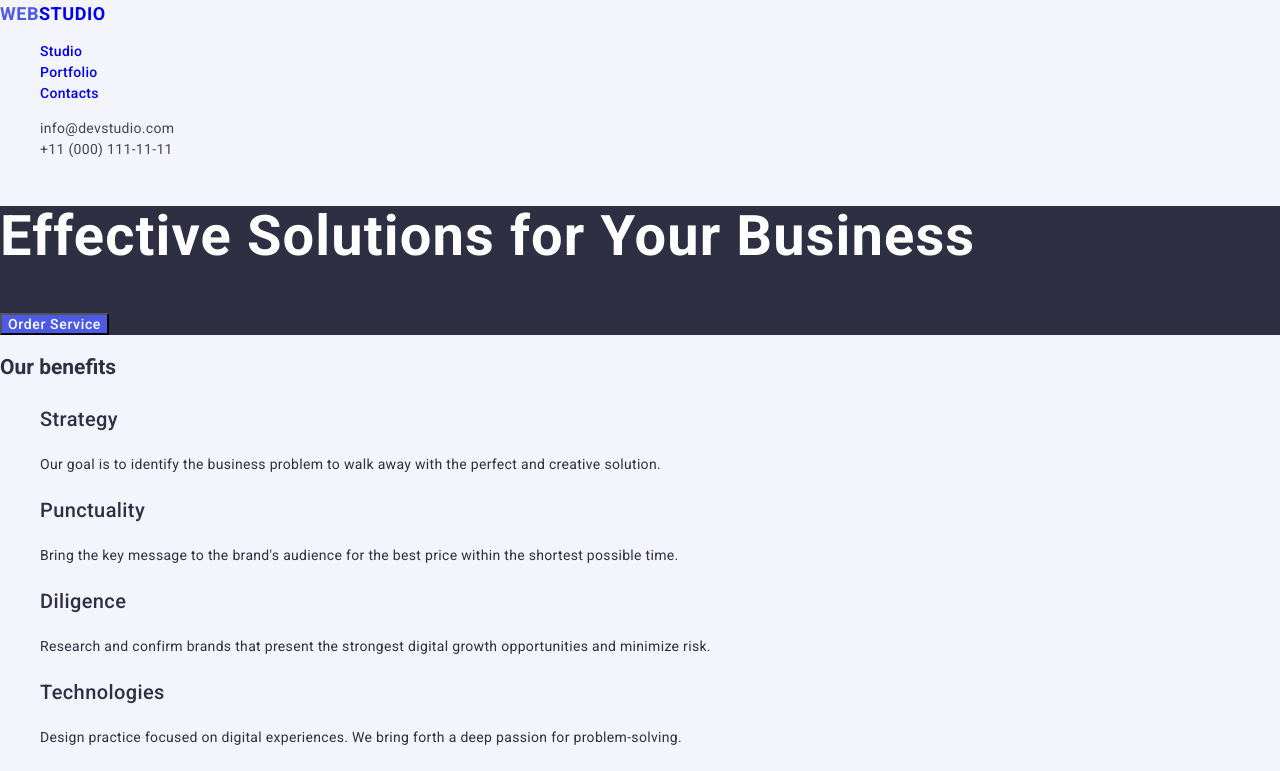
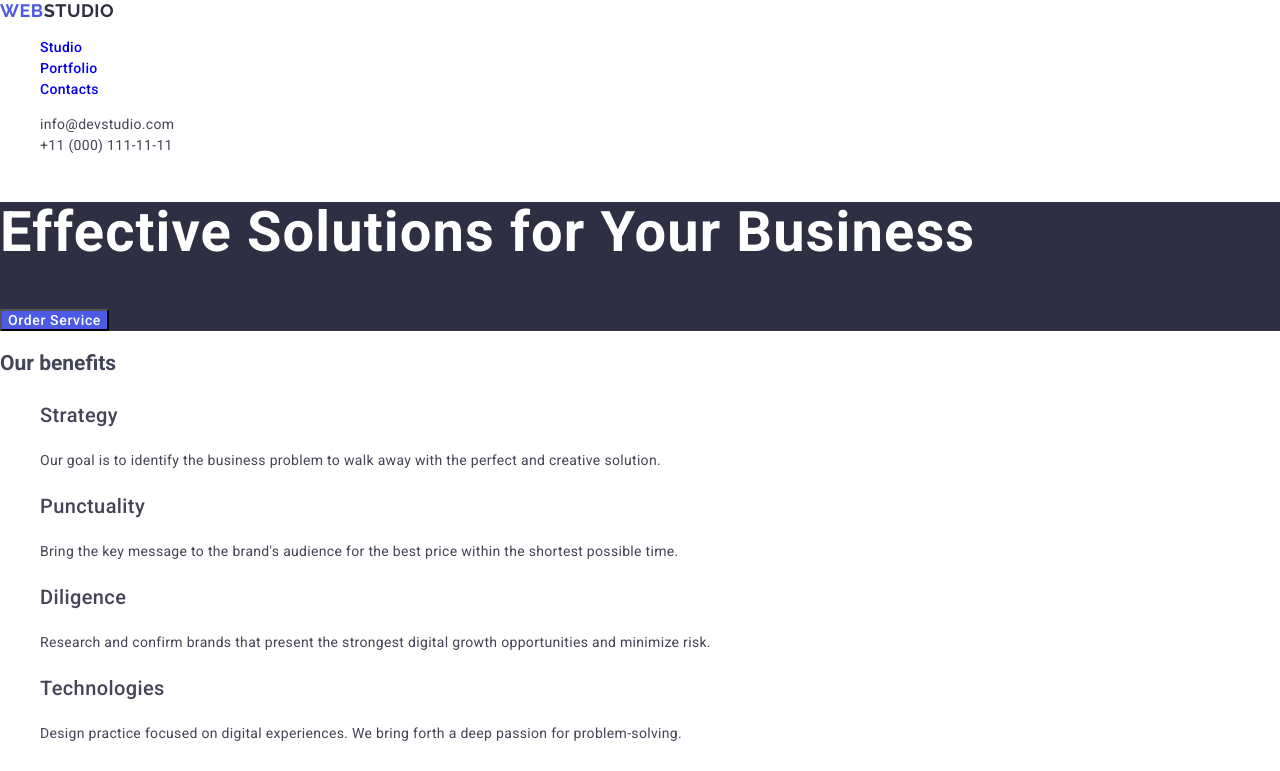
Before and after one commit to ViktorIgnatiev/goit-markup-hw-02, a plain HTML site: page index.html in a window 1280 px wide. Shown: the top 771 px of the page. Drawn offline with nearby package versions, Linux system fonts and the light colour scheme.

Commit message:
Home work  II  vol.2

```diff
--- a/CSS/styles.css
+++ b/CSS/styles.css
@@ -1,9 +1,10 @@
 body {
-    font-family: Roboto, sans-serif;
+    font-family: 'Raleway', sans-serif;
+    font-family: 'Roboto', sans-serif;
     font-size: 14px;
     line-height: 1.5;
-    background-color: #F4F4FD;
-    color: #2E2F42;
+    background-color: #FFFFFF;
+    color: #434455;
 }
 
 ul{
@@ -44,31 +45,29 @@ color: white;
     word-wrap: break-word
 }
 .logo-link{
+    font-family: 'Raleway', sans-serif;
+    text-decoration: none;
+        text-transform: uppercase;
         font-size: 18px;
-        text-decoration: none;
         font-weight: 700;
-        text-transform: uppercase;
-        letter-spacing: 0.54px;
-        word-wrap: break-word
+        line-height: 1.17;
+        letter-spacing: 0.03em;
+        word-wrap: break-word;
+        color: #4D5AE5;
 }
 .logo{
-        font-size: 18px;
-        color: #4D5AE5;
-        font-weight: 700;
-        text-transform: uppercase;
-        letter-spacing: 0.54px;
-        word-wrap: break-word
+color: #2e2f42
 }
 .page-nav{
             font-weight: 500;
             letter-spacing: 0.32px;
-            word-wrap: break-word
+            word-wrap: break-word;
 }
 .contacts-list .link{
     color:#434455;;
         font-weight: 400;
         letter-spacing: 0.32px;
-        word-wrap: break-word
+        word-wrap: break-word;
 }
 .hero-title{
     color: white;
@@ -77,7 +76,7 @@ color: white;
         font-weight: 700;
         line-height: 60px;
         letter-spacing: 1.12px;
-        word-wrap: break-word
+        word-wrap: break-word;
 }
 .hero-section{
     background-color: #2E2F42;
@@ -86,12 +85,12 @@ color: white;
     font-size: 20px;
     font-weight: 500;
     letter-spacing: 0.40px;
-    word-wrap: break-word
+    word-wrap: break-word;
 }
 .benefits-list .item-text{
         font-weight: 400;
         letter-spacing: 0.32px;
-        word-wrap: break-word
+        word-wrap: break-word;
 }
 .team-section{
     background-color: #F4F4FD;
@@ -101,36 +100,36 @@ color: white;
         font-weight: 700;
         text-transform: capitalize;
         letter-spacing: 0.72px;
-        word-wrap: break-word
+        word-wrap: break-word;
 }
 .team-list .item-title{
     font-size: 20px;
     font-weight: 500;
     letter-spacing: 0.40px;
-    word-wrap: break-word
+    word-wrap: break-word;
 }
 .team-list .item-text{
         font-weight: 400;
         letter-spacing: 0.32px;
-        word-wrap: break-word
+        word-wrap: break-word;
 }
 .portfolio-section-title{
         font-size: 36px;
         font-weight: 700;
         text-transform: capitalize;
         letter-spacing: 0.72px;
-        word-wrap: break-word
+        word-wrap: break-word;
 }
 .portfolio-list .item-title{
         font-size: 20px;
         font-weight: 500;
         letter-spacing: 0.40px;
-        word-wrap: break-word
+        word-wrap: break-word;
 }
 .portfolio-list .item-text{
     font-weight: 400;
     letter-spacing: 0.32px;
-    word-wrap: break-word
+    word-wrap: break-word;
 }
 .footer-page{
     background-color: #2E2F42;
@@ -143,7 +142,7 @@ color: white;
         font-weight: 700;
         text-transform: uppercase;
         letter-spacing: 0.54px;
-        word-wrap: break-word
+        word-wrap: break-word;
 }
 .footer-logo{
 color: #4D5AE5;
@@ -152,11 +151,11 @@ color: #4D5AE5;
     font-weight: 700;
     text-transform: uppercase;
     letter-spacing: 0.54px;
-    word-wrap: break-word
+    word-wrap: break-word;
 }
 .footer-text{
     color: #F4F4FD;
         font-weight: 400;
         letter-spacing: 0.32px;
-        word-wrap: break-word
+        word-wrap: break-word;
 }
--- a/index.html
+++ b/index.html
@@ -5,14 +5,12 @@
     <meta name="viewport" content="width=device-width, initial-scale=1.0">
     <title>Document</title>
     <!-- Google Fonts -->
-    <link rel="preconnect" href="https://fonts.googleapis.com">
-    <link rel="preconnect" href="https://fonts.gstatic.com" crossorigin>
-    <link href="https://fonts.googleapis.com/css2?family=Raleway:wght@700&family=Roboto:wght@400;500;700&display=swap"
-        rel="stylesheet">
+<link rel="preconnect" href="https://fonts.googleapis.com">
+<link rel="preconnect" href="https://fonts.gstatic.com" crossorigin>
+<link href="https://fonts.googleapis.com/css2?family=Raleway:wght@700&family=Roboto:wght@400;500;700&display=swap"
+    rel="stylesheet">
     <!-- Modern noralize -->
-    <link rel="stylesheet" href="https://cdnjs.cloudflare.com/ajax/libs/modern-normalize/2.0.0/modern-normalize.min.css"
-        integrity="sha512-4xo8blKMVCiXpTaLzQSLSw3KFOVPWhm/TRtuPVc4WG6kUgjH6J03IBuG7JZPkcWMxJ5huwaBpOpnwYElP/m6wg=="
-        crossorigin="anonymous" referrerpolicy="no-referrer" />
+    <link rel="stylesheet" href="https://cdnjs.cloudflare.com/ajax/libs/modern-normalize/2.0.0/modern-normalize.min.css">
         <!-- Stilesheet -->
     <link rel="stylesheet" href="./CSS/styles.css">
 
@@ -21,7 +19,7 @@
     <!-- PAGE HEADER -->
     <header class="page-header">
         <nav>
-            <a href="./index.html" class="logo-link"><span class="logo">WEB</span>STUDIO</a>
+            <a href="./index.html" class="logo-link">web<span class="logo">studio</span></a>
             <ul class="page-nav">
                 <li>
                     <a class="link" href="#studio">Studio</a>
```
